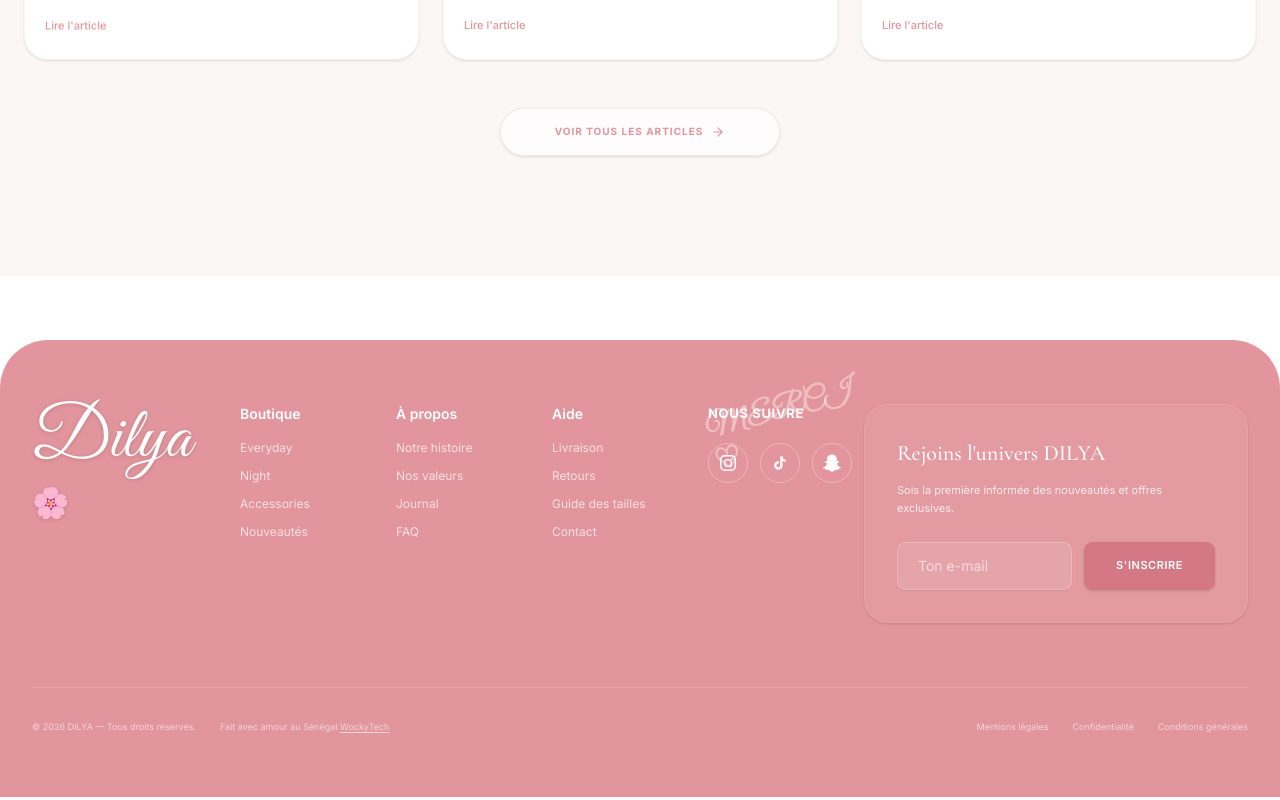
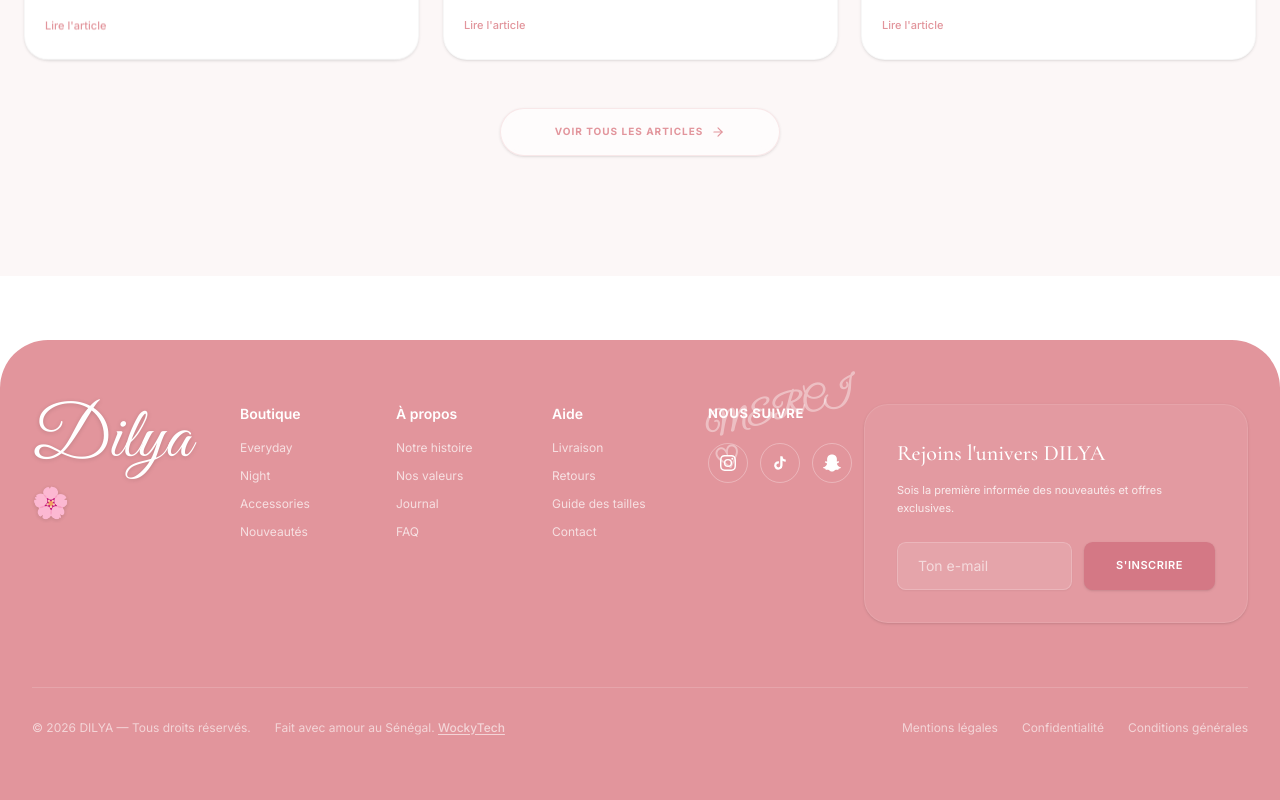
Before and after one commit to mactar27/DILYA, a Next.js app: page / in a window 1280 px wide. Shown: the part 2063-2863 px from the top of the page. Built offline with nearby package versions, Linux system fonts and the light colour scheme; no server answers; the database is empty; what @tidbcloud/prisma-adapter would draw is missing.

Commit message:
Increase footer text size and fix spacing

```diff
--- a/components/site-footer.tsx
+++ b/components/site-footer.tsx
@@ -102,12 +102,12 @@ export function SiteFooter() {
         </div>
 
         {/* Bottom Bar */}
-        <div className="mt-16 flex flex-col items-center justify-between border-t border-white/15 pt-8 text-[9px] text-white/60 sm:flex-row">
+        <div className="mt-16 flex flex-col items-center justify-between border-t border-white/15 pt-8 text-xs text-white/60 sm:flex-row">
           <div className="flex flex-col sm:flex-row items-center gap-2 sm:gap-6 text-center sm:text-left mb-4 sm:mb-0">
             <p>© {new Date().getFullYear()} DILYA — Tous droits réservés.</p>
             <p>
-              Fait avec amour au Sénégal.
-              <a href="https://wockytech.xyz" target="_blank" rel="noopener noreferrer" className="hover:text-white underline underline-offset-2 transition-colors">
+              Fait avec amour au Sénégal. {' '}
+              <a href="https://wockytech.xyz" target="_blank" rel="noopener noreferrer" className="font-medium hover:text-white underline underline-offset-2 transition-colors">
                 WockyTech
               </a>
             </p>
```
